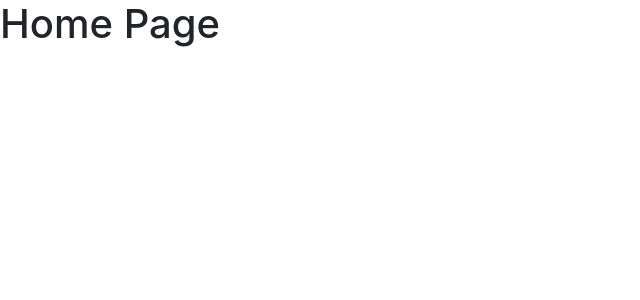
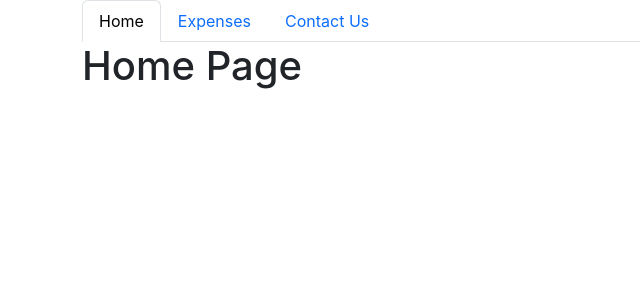
Before and after one commit to synergy2411/dec-24-react, a React (Create React App) app: page / in a window 1280 px wide. Shown: the top 300 px of the page, without its empty margins (0-640 px from the left). Built offline with nearby package versions, Linux system fonts and the light colour scheme.

Commit message:
root layout page added

```diff
--- a/src/components/Expenses/Expenses.jsx
+++ b/src/components/Expenses/Expenses.jsx
@@ -1,7 +1,7 @@
-import React, { useState, useEffect } from "react";
+import React, { useEffect, useState } from "react";
+import ExpenseFilter from "./ExpenseFilter/ExpenseFilter";
+import ExpenseForm from "./ExpenseForm/ExpenseForm";
 import ExpenseItem from "./ExpenseItem/ExpenseItem";
-import ExpenseForm from "./ExpenseForm/ExpenseForm";
-import ExpenseFilter from "./ExpenseFilter/ExpenseFilter";
 
 // const INITIAL_EXPENSES = [
 //   {
--- /dev/null
+++ b/src/components/MainNavigation/MainNavigation.jsx
@@ -0,0 +1,29 @@
+import { NavLink } from "react-router-dom";
+
+function MainNavigation() {
+  return (
+    <header>
+      <nav>
+        <ul className="nav nav-tabs">
+          <li className="nav-item">
+            <NavLink to="/" className="nav-link">
+              Home
+            </NavLink>
+          </li>
+          <li className="nav-item">
+            <NavLink to="/expenses" className="nav-link">
+              Expenses
+            </NavLink>
+          </li>
+          <li className="nav-item">
+            <NavLink to="/contact" className="nav-link">
+              Contact Us
+            </NavLink>
+          </li>
+        </ul>
+      </nav>
+    </header>
+  );
+}
+
+export default MainNavigation;
--- a/src/index.js
+++ b/src/index.js
@@ -6,11 +6,18 @@ import "bootstrap/dist/css/bootstrap.min.css";
 import "./index.css";
 
 import Expenses from "./components/Expenses/Expenses";
+import HomePage from "./pages/home/home";
+import ContactUsPage from "./pages/contact/contact";
+import RootLayoutPage from "./pages/root-layout/root-layout";
 
 const router = createBrowserRouter([
   {
     path: "/", // http://localhost:3000
-    element: <h1>Home Page</h1>,
+    element: <RootLayoutPage />,
+    children: [
+      {
+        index: true,
+        element: <HomePage />,
       },
       {
         path: "/expenses",
@@ -18,7 +25,9 @@ const router = createBrowserRouter([
       },
       {
         path: "/contact",
-    element: <h1>Contact us Page</h1>,
+        element: <ContactUsPage />,
+      },
+    ],
   },
 ]);
 
--- /dev/null
+++ b/src/pages/contact/contact.jsx
@@ -0,0 +1,9 @@
+function ContactUsPage() {
+  return (
+    <>
+      <h1>Contact Us Page</h1>
+    </>
+  );
+}
+
+export default ContactUsPage;
--- /dev/null
+++ b/src/pages/home/home.jsx
@@ -0,0 +1,9 @@
+function HomePage() {
+  return (
+    <>
+      <h1>Home Page</h1>
+    </>
+  );
+}
+
+export default HomePage;
--- /dev/null
+++ b/src/pages/root-layout/root-layout.jsx
@@ -0,0 +1,14 @@
+import { Outlet } from "react-router-dom";
+import MainNavigation from "../../components/MainNavigation/MainNavigation";
+
+function RootLayoutPage() {
+  return (
+    <div className="container">
+      <MainNavigation />
+
+      <Outlet />
+    </div>
+  );
+}
+
+export default RootLayoutPage;
```
Lines whose indentation alone changed are shown as unchanged.
